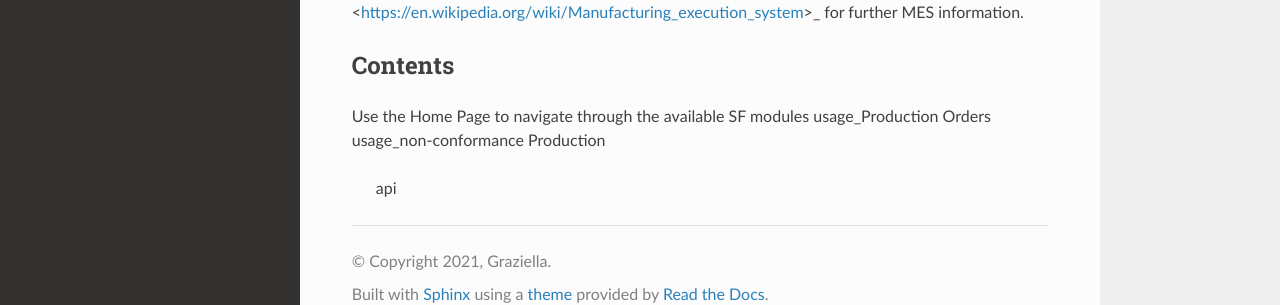
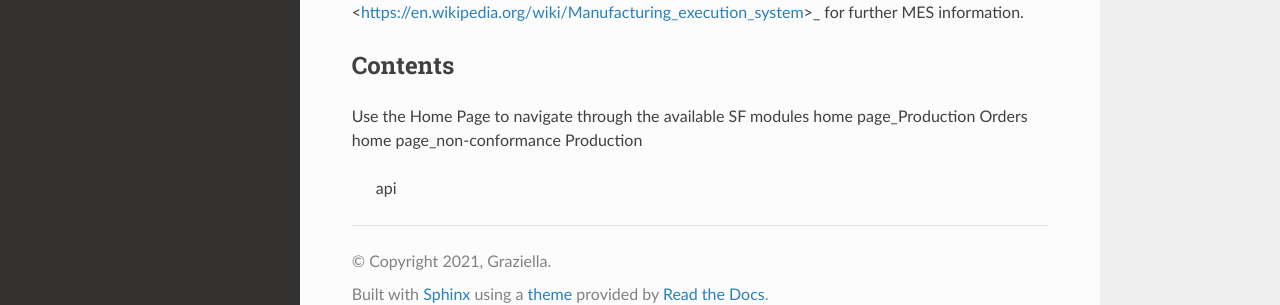
Before and after one commit to ghadiben0/-rtd-tutorial-ghadi2, a Sphinx documentation site: the page built from docs/source/index.rst, in a window 1280 px wide. Shown: the part 268-573 px from the top of the page. Built offline with Sphinx 7.4.7 and the Read the Docs theme 3.1.0, drawn with Linux system fonts in a browser that asks for light colours; pages that are not in the unit, such as notebooks, are missing from menus.

Commit message:
Update index.rst

```diff
--- a/docs/source/index.rst
+++ b/docs/source/index.rst
@@ -17,6 +17,6 @@ Contents
 
    usage_Home Page
 Use the Home Page to navigate through the available SF modules
-usage_Production Orders
-usage_non-conformance Production
+home page_Production Orders
+home page_non-conformance Production
    api
```
